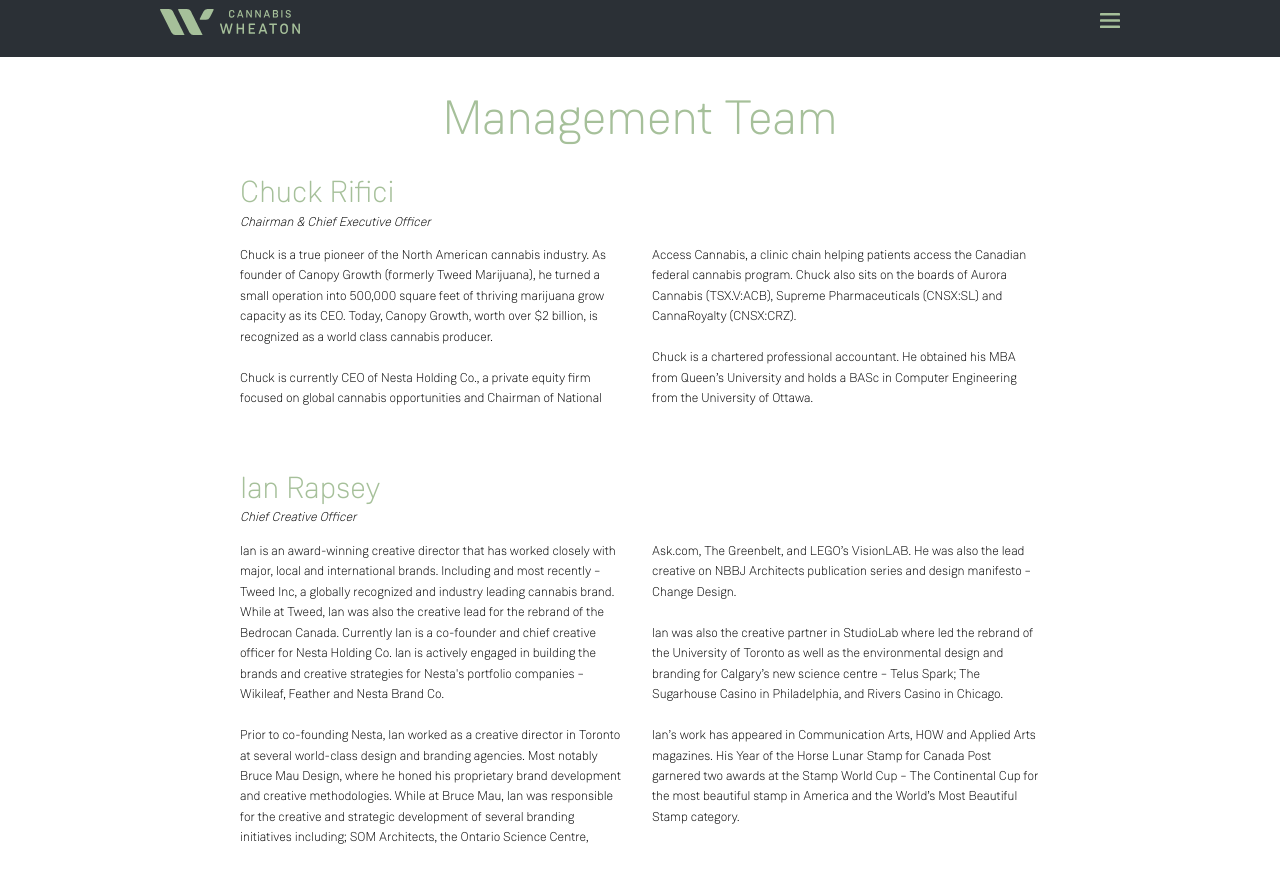
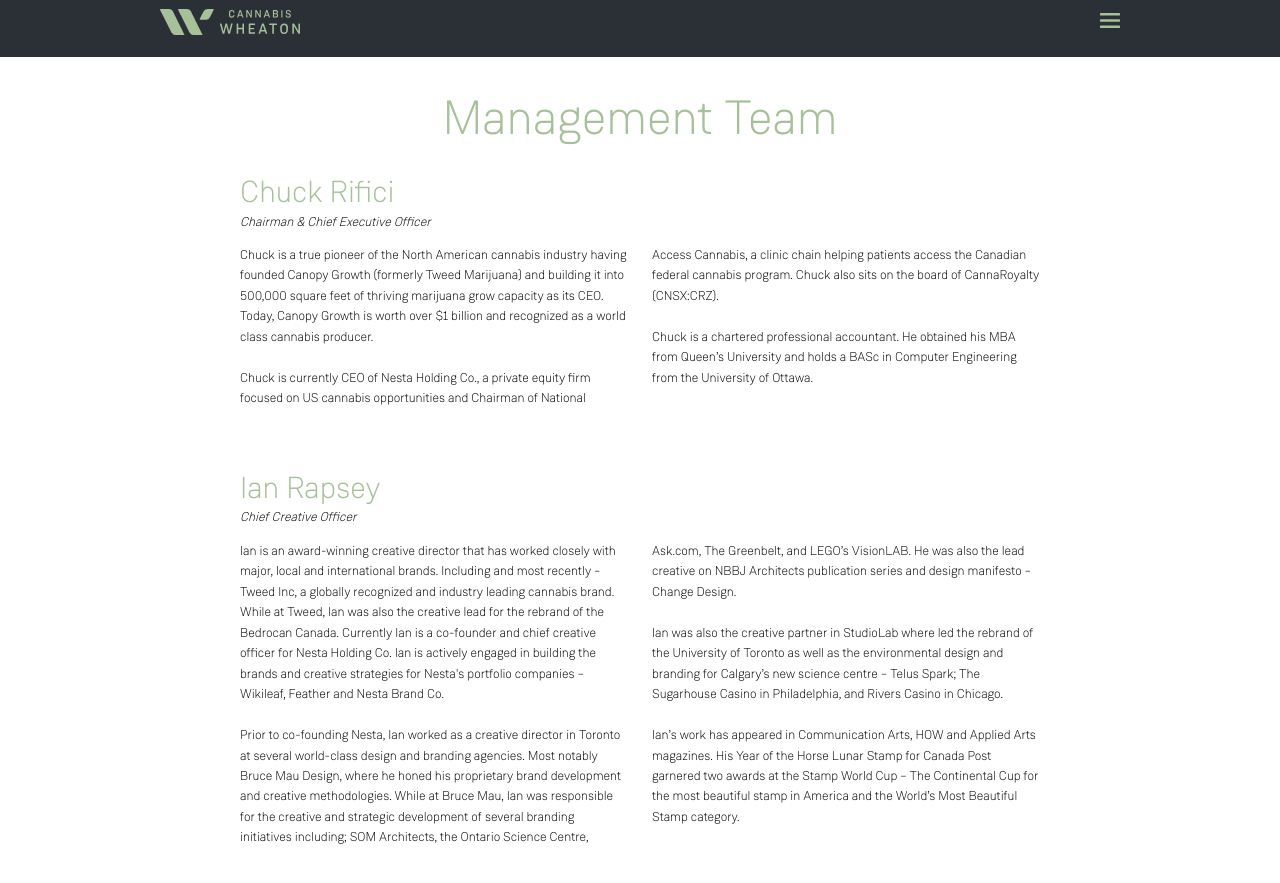
Before and after one commit to robcodonnell/cannabiswheaton, a Jekyll site: the page built from team.html, in a window 1280 px wide and 900 px high, scrolled down 891 px, cut to the strip 13-896 px from the top of the window. Built offline with Jekyll 4.4.1, drawn with Linux system fonts in a browser that asks for light colours; nearby versions of some CDN libraries; a script that is not in the unit is left out; some of the changed text lies outside the part shown.

Commit message:
chuck bio update

```diff
--- a/_data/management.yml
+++ b/_data/management.yml
@@ -1,6 +1,6 @@
 - name: "Chuck Rifici"
   title: "Chairman & Chief Executive Officer"
-  bio: "Chuck is a true pioneer of the North American cannabis industry. As founder of Canopy Growth (formerly Tweed Marijuana), he turned a small operation  into 500,000 square feet of thriving marijuana grow capacity as its CEO. Today, Canopy Growth, worth over $2 billion, is recognized as a world class cannabis producer.<br><br>Chuck is currently CEO of Nesta Holding Co., a private equity firm focused on global cannabis opportunities and Chairman of National Access Cannabis, a clinic chain helping patients access the Canadian federal cannabis program. Chuck also sits on the boards of Aurora Cannabis (TSX.V:ACB), Supreme Pharmaceuticals (CNSX:SL) and CannaRoyalty (CNSX:CRZ).<br><br>Chuck is a chartered professional accountant. He obtained his MBA from Queen’s University and holds a BASc in Computer Engineering from the University of Ottawa."
+  bio: "Chuck is a true pioneer of the North American cannabis industry having founded Canopy Growth (formerly Tweed Marijuana) and building it into 500,000 square feet of thriving marijuana grow capacity as its CEO. Today, Canopy Growth is worth over $1 billion and recognized as a world class cannabis producer.<br><br>Chuck is currently CEO of Nesta Holding Co., a private equity firm focused on US cannabis opportunities and Chairman of National Access Cannabis, a clinic chain helping patients access the Canadian federal cannabis program. Chuck also sits on the board of CannaRoyalty (CNSX:CRZ).<br><br>Chuck is a chartered professional accountant. He obtained his MBA from Queen’s University and holds a BASc in Computer Engineering from the University of Ottawa."
   img: "svgs/team-letters-01.svg"
 
 - name: "Ian Rapsey"
--- a/team.html
+++ b/team.html
@@ -48,5 +48,17 @@
       <p class="team-bio">{{member.bio}}</p>
     </div>
   {% endfor %}
+  <div class="board-members">
+    <h1 class="team-header">Members of the Board</h1>
+    {% for member in site.data.board %}
+      <div class="team-member">
+        <div class="team-photo">
+        <!--  <img class="img-flex" src="" alt="">-->
+        </div>
+        <h3 class="team-name">{{member.name}}</h3>
+        <p class="team-bio">{{member.bio}}</p>
+      </div>
+    {% endfor %}
+  </div>
 
 </section>
```
Also changed, not shown: _data/advisors.yml (+0 -16 lines), _data/board.yml (added, +11 -0 lines), 1 other file.
